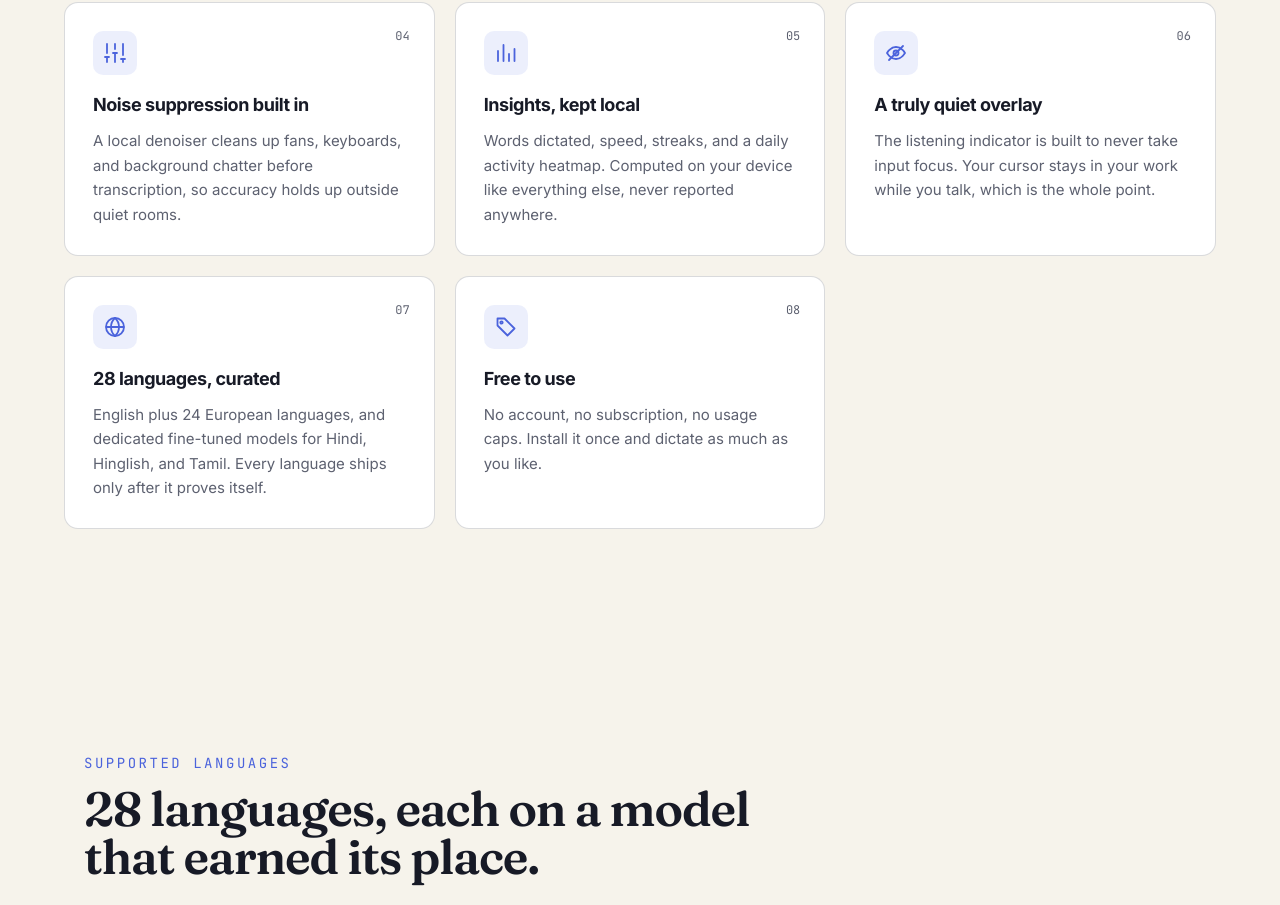
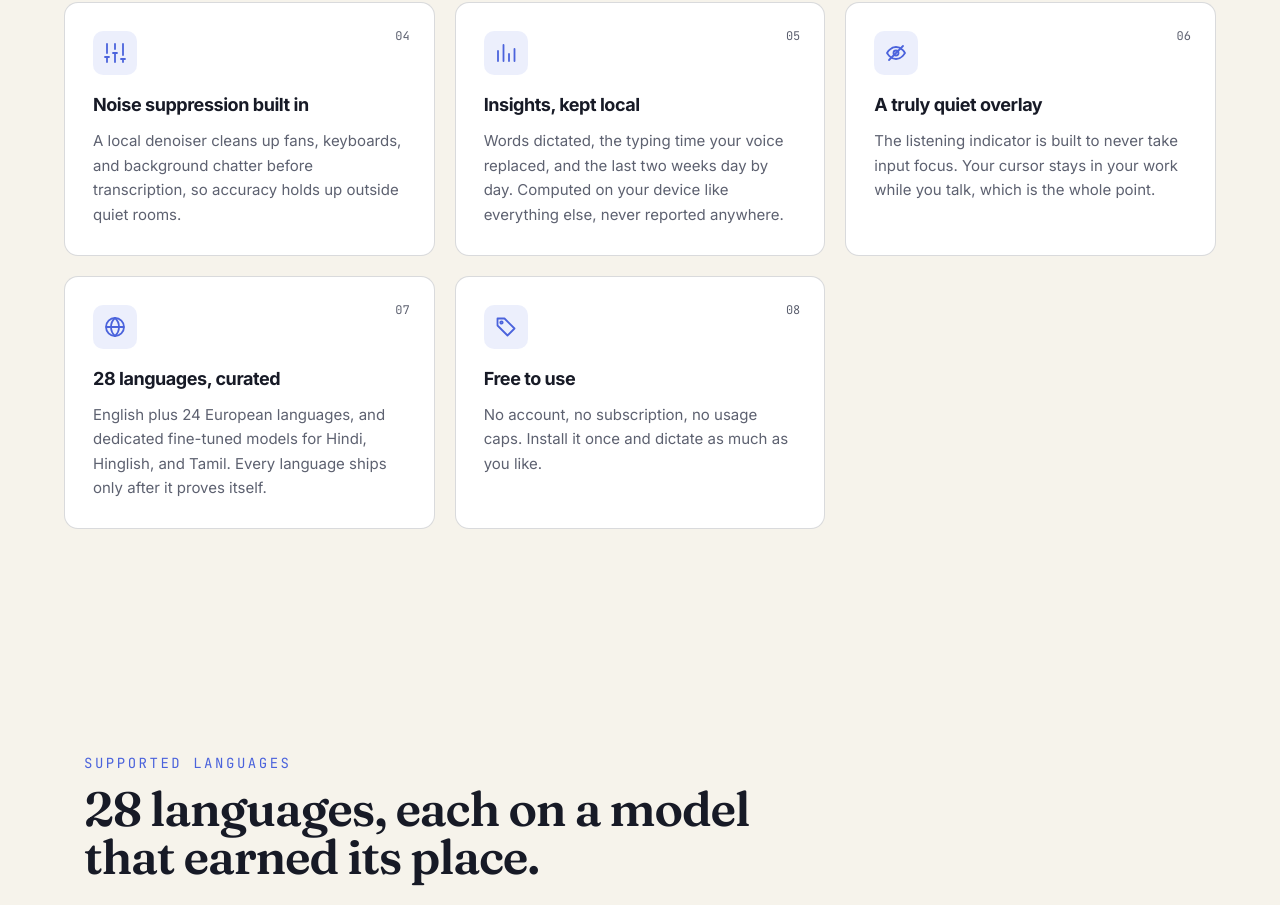
Before and after one commit to CW-Codewalnut/typemate-website, a Next.js app: page / in a window 1280 px wide. Shown: the part 1940-2845 px from the top of the page. Built offline with nearby package versions, Linux system fonts and the light colour scheme; no server answers.

Commit message:
docs: describe the simplified Insights page
The app's Insights page now shows words dictated, the typing time the
voice replaced, and a words-per-day chart; speed, streaks and the
heatmap are gone, so the feature text says what the app does.

```diff
--- a/components/features.tsx
+++ b/components/features.tsx
@@ -63,7 +63,7 @@ const features = [
       </Icon>
     ),
     title: "Insights, kept local",
-    body: "Words dictated, speed, streaks, and a daily activity heatmap. Computed on your device like everything else, never reported anywhere.",
+    body: "Words dictated, the typing time your voice replaced, and the last two weeks day by day. Computed on your device like everything else, never reported anywhere.",
   },
   {
     icon: (
```
